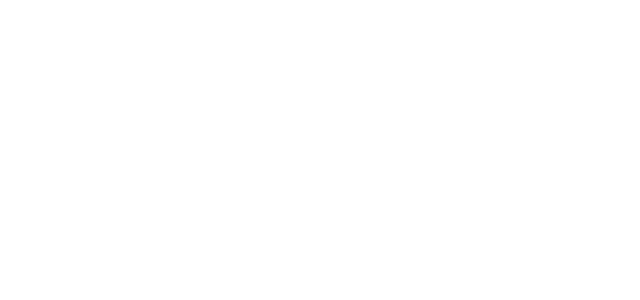
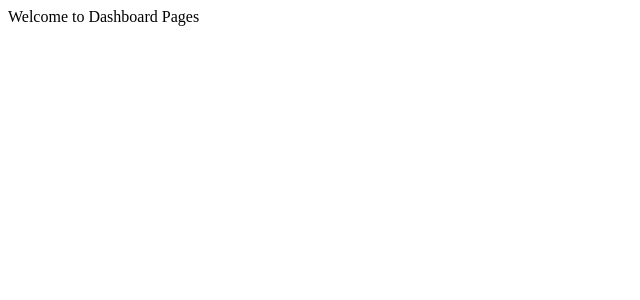
Before and after one commit to CareerHubHQ/career-hub-web, a React (Vite) app in the folder career-hub/: page /dashboard in a window 1280 px wide. Before the commit this address had no page. Shown: the top 300 px of the page, without its empty margins (0-640 px from the left). Built offline with nearby package versions, Linux system fonts and the light colour scheme.

Commit message:
Add route after login

```diff
--- a/career-hub/src/App.jsx
+++ b/career-hub/src/App.jsx
@@ -4,6 +4,7 @@ import { Routes, Route } from "react-router"
 
 import LoginPage from "./pages/login/LoginPage"
 import RegisterPage from "./pages/register/RegisterPage"
+import DashBoardPage from "./pages/dashboard/dashboardPage"
 
 function App() {
     useEffect(() => {
@@ -14,8 +15,9 @@ function App() {
     return (
         <>
             <Routes>
-                <Route path="/login" element={<LoginPage/>}/>
-                <Route path="/register" element={<RegisterPage/>}/>
+                <Route path="/login" element={<LoginPage />} />
+                <Route path="/register" element={<RegisterPage />} />
+                <Route path="/dashboard" element={<DashBoardPage />} />
             </Routes>
         </>
     )
--- /dev/null
+++ b/career-hub/src/pages/dashboard/dashboardPage.jsx
@@ -0,0 +1,7 @@
+const DashBoardPage = () => {
+
+    return <div>Welcome to Dashboard Pages</div>
+}
+
+
+export default DashBoardPage
--- a/career-hub/src/pages/login/LoginPage.jsx
+++ b/career-hub/src/pages/login/LoginPage.jsx
@@ -1,16 +1,23 @@
 import { Link } from "react-router";
+import { useNavigate } from "react-router";
+
 import AuthTemplate from "../../components/templates/AuthTemplate/auth-template";
 import LoginForm from "../../components/organisms/Forms/LoginForm";
 
 import AuthService from "../../services/auth.services";
 
 const LoginPage = () => {
+    const navigate = useNavigate()
     const handleLogin = async (data) => {
         const { username, password } = data;
         const hashedPassword = password;
 
         try {
             const user = await AuthService.login(username, hashedPassword);
+
+            if (user) {
+                navigate("/dashboard")
+            }
             //TODO: Store the user data
         } catch (err) {
             console.error(err);
```
